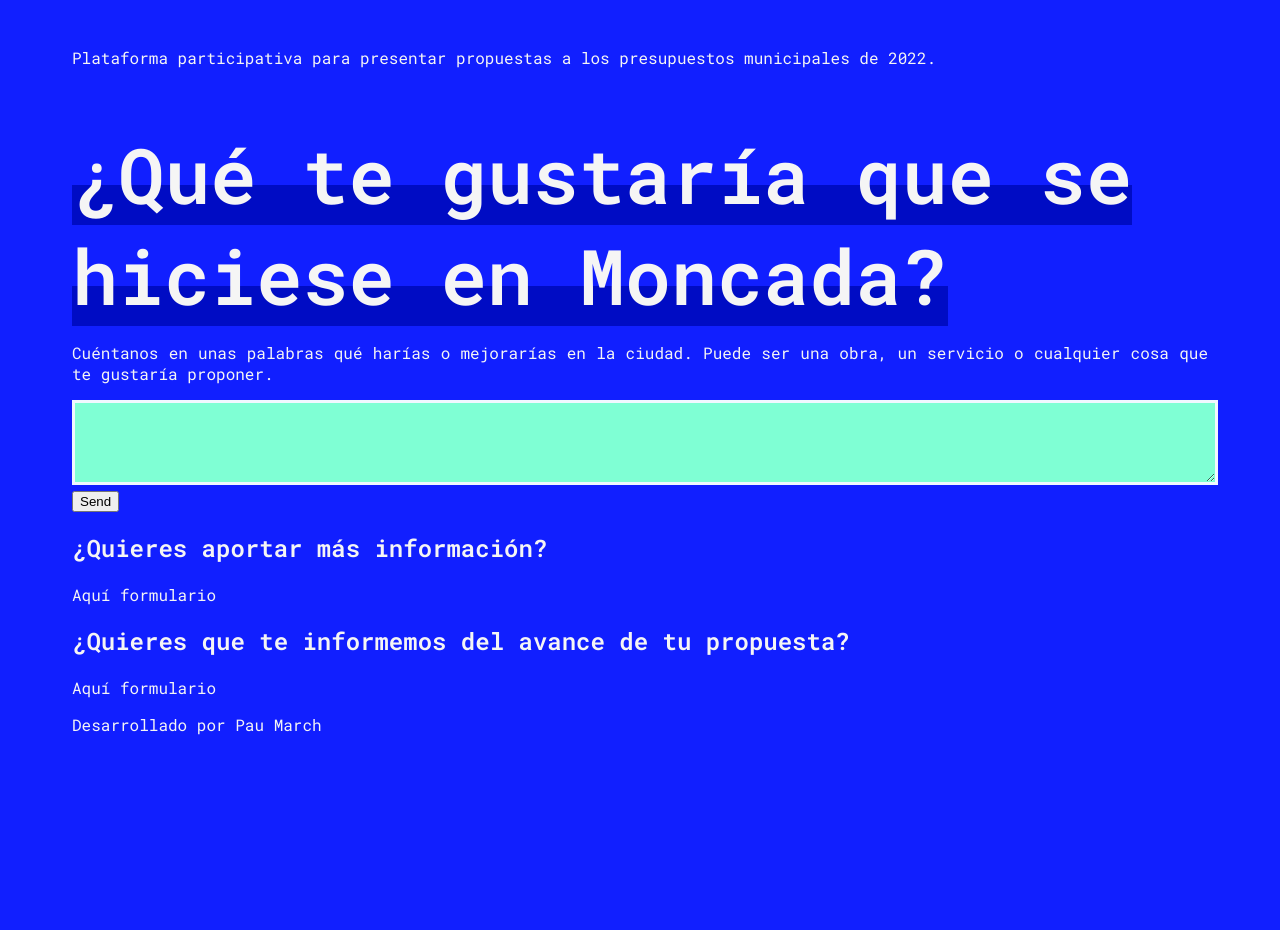
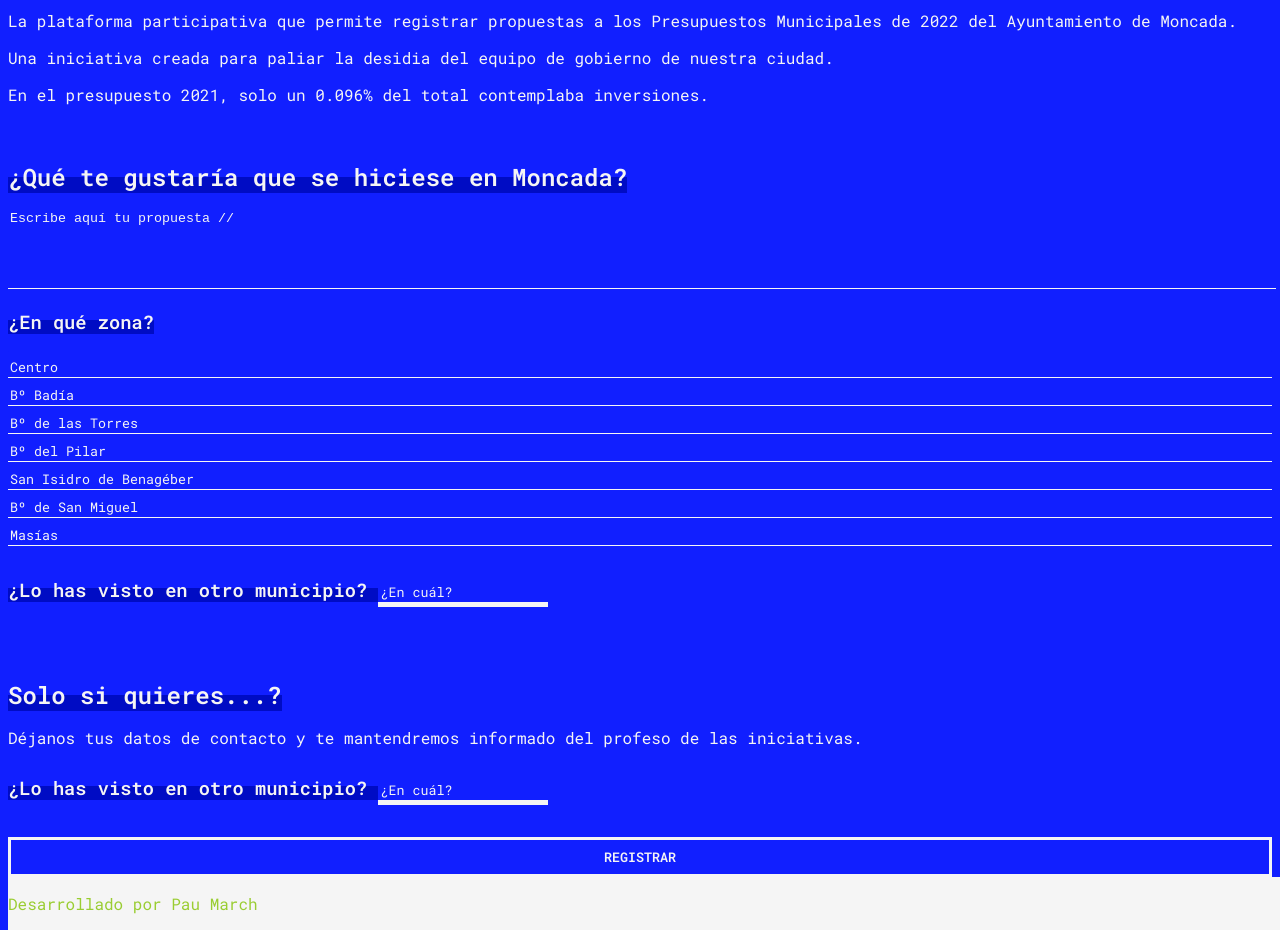
Before and after one commit to paumrch/decideMoncada, a plain HTML site: page index.html in a window 1280 px wide. Shown: the part 420-1350 px from the top of the page. Before the commit the page ends 1171 px from the top, so only its background shows below. Drawn offline with Linux system fonts and the light colour scheme.

Commit message:
noFullFooter

```diff
--- a/assets/styles/_first.scss
+++ /dev/null
@@ -1,15 +0,0 @@
-  .first {
-
-    padding-bottom: 5vh;
-
-
-    h1 {
-      font-size: 9vw;
-      text-align: center;
-
-      span {
-        font-weight: 300;
-      }
-    }
-
-  }
--- a/assets/styles/_fonts.scss
+++ b/assets/styles/_fonts.scss
@@ -6,8 +6,13 @@ body {
 
     h1 {
         font-weight: bold;
-        font-size: 1.5rem;
-    }
+        font-size: 9vw;
+
+        span {
+          font-weight: 300;
+        }
+
+      }
 
     li {
         text-transform: lowercase;
@@ -23,4 +28,45 @@ body {
         text-align: justify;
       }
 
+    select {
+
+        font-size: 0.9 rem;
+        font-family: 'Roboto Mono', monospace;
+    }
+
+    input {
+
+        font-size: 0.9 rem;
+        font-family: 'Roboto Mono', monospace;
+
+    }
+
+    button {
+        font-size: 1 rem;
+        font-weight: 700;
+        font-family: 'Roboto Mono', monospace;
+        text-transform: uppercase;
+    }
+
+
+    .underline {
+        background-image: linear-gradient(
+          transparent calc(65% - 5px),
+          darken(#111fff, 15%) 5px
+        );
+        background-size: cover;
+        background-repeat: no-repeat;
+        display: inline;
+
+        h1 {
+            font-weight: bold;
+            font-size: 9vw;
+
+            span {
+              font-weight: 300;
+            }
+          }
+
+      }
+
 }
--- a/assets/styles/_form.scss
+++ b/assets/styles/_form.scss
@@ -1,6 +1,73 @@
+::placeholder {
+    color: whitesmoke;
+    opacity: 1;
+}
+
 textarea {
+
     width: 100%;
-    border: solid;
-    border-color: aliceblue;
-    background-color: aquamarine;
+    border: none;
+    background-color: #111fff;
+    resize: none;
+    margin: 2vh 0 2vh 0;
+    border-bottom: solid whitesmoke;
+    border-bottom-width: 0.1rem;
+
+
 }
+
+input {
+
+    border: none;
+    background-color: #111fff;
+    resize: none;
+    margin: 2vh 0 2vh 0;
+    border-bottom: solid whitesmoke;
+    border-bottom-width: 5px;
+
+}
+
+.personalData {
+
+    width: 100%;
+
+}
+
+.form-inline {
+
+    display: inline-flex;
+}
+
+
+
+select {
+
+        width: 100%;
+        border: none;
+        color: whitesmoke;
+        background-color: #111fff;
+        resize: none;
+        margin: 2vh 0 2vh 0;
+
+        option {
+            margin-top: 1vh;
+            border-bottom: solid whitesmoke;
+            border-bottom-width: 0.1rem;
+            }
+        }
+
+button {
+
+    width: 100%;
+    border: solid whitesmoke;
+    border-width: 0.2rem;
+    background-color: #111fff;
+    resize: none;
+    padding: 1vh 0 1vh 0;
+    color: whitesmoke;
+
+}
+
+.btn {
+    margin-top: 2vh;
+}
--- a/assets/styles/_second.scss
+++ /dev/null
@@ -1,21 +0,0 @@
-.second {
-  display: grid;
-  width: 100%;
-
-  .aboutMe {
-
-    h2 {
-
-      font-size: 6vw;
-
-      background-image: linear-gradient(
-        transparent calc(65% - 5px),
-        darken(#111fff, 15%) 5px
-      );
-      background-size: 100%;
-      background-repeat: no-repeat;
-      display: inline;
-
-    }
-  }
-}
--- /dev/null
+++ b/assets/styles/_section.scss
@@ -0,0 +1,5 @@
+.section {
+
+  margin-top: 7vh;
+
+}
--- a/assets/styles/styles.scss
+++ b/assets/styles/styles.scss
@@ -1,18 +1,20 @@
 @import './navbar';
 @import './fonts';
-@import './first';
-@import './second';
+@import './section';
 @import './form';
 
-html {
-    box-sizing: border-box;
-    margin: 0 5% 0 5%;
-
-}
 
 body {
 
     color: whitesmoke;
     background-color: #111fff;
 
+    .footerFull {
+
+        width: 100%;
+        position: absolute;
+        color: yellowgreen;
+        background-color: whitesmoke;
+    }
+
 }
--- a/index.html
+++ b/index.html
@@ -102,6 +102,7 @@
       rel="stylesheet"
     />
   </head>
+
   <body>
     <header>
       <nav class="navbar">
@@ -115,56 +116,92 @@
       </nav>
     </header>
     <main>
+
+      <form action="/" class="propuesta">
+
         <!-- decideMoncada -->
-      <section>
-        <div class="first">
+
+        <div class="section">
           <div>
-            <h1><span>decide</span>Moncada</h1>
-            <p>Plataforma participativa para presentar propuestas a los presupuestos municipales de 2022.</p>
+            <h1 class=""><span>decide</span>Moncada</h1>
+            <p>
+              La plataforma participativa que permite registrar propuestas a los
+              Presupuestos Municipales de 2022 del Ayuntamiento de Moncada.
+            </p>
+            <p>
+              Una iniciativa creada para paliar la desidia del equipo de
+              gobierno de nuestra ciudad.
+            </p>
+            <p>
+              En el presupuesto 2021, solo un 0.096% del total contemplaba
+              inversiones.
+            </p>
           </div>
         </div>
+
         <!-- Escribe tu propuesta -->
-        <div class="second">
-            <form action="/">
-                <div class="aboutMe">
-                  <h2>¿Qué te gustaría que se hiciese en Moncada?</h2>
-                  <p>Cuéntanos en unas palabras qué harías o mejorarías en la ciudad. Puede ser una obra, un servicio o cualquier cosa que te gustaría proponer.</p>
-                <textarea rows="5"></textarea>
-              </div>
-              <div class="btn-block">
-                <button type="submit" href="/">Send</button>
-              </div>
-            </form>
-          </div>
-         <!-- Añade información -->
-         <div class="third">
-          <div class="aboutMe">
-            <h2>¿Quieres aportar más información?</h2>
+
+        <div class="section">
+          <div>
+            <h2 class="underline">
+              ¿Qué te gustaría que se hiciese en Moncada?
+            </h2>
+            <textarea
+              rows="5"
+              placeholder="Escribe aquí tu propuesta //"
+            ></textarea>
           </div>
           <div>
-            <form action="">
-              Aquí formulario
-            </form>
+            <h3 class="underline">
+              <label for="zonas">¿En qué zona?</label>
+            </h3>
+            <select id="zonas" name="zonas" size="10" class="zonas">
+              <option value="centro">Centro</option>
+              <option value="badia">Bº Badía</option>
+              <option value="torres">Bº de las Torres</option>
+              <option value="pilar">Bº del Pilar</option>
+              <option value="sanisidro">San Isidro de Benagéber</option>
+              <option value="sanmiguel">Bº de San Miguel</option>
+              <option value="masias">Masías</option>
+            </select>
+            <h3 class="underline">
+              <label for="otrosMunicipios">
+                ¿Lo has visto en otro municipio?
+              </label>
+            </h3>
+            <input type="text" name="otrosMunicipios" placeholder="¿En cuál?" />
           </div>
         </div>
-        <!-- Déjanos tus datos -->
-        <div class="third">
-          <div class="aboutMe">
-            <h2>¿Quieres que te informemos del avance de tu propuesta?</h2>
+
+        <!-- ¿Quieres que te avisemos? -->
+
+        <div class="section">
+          <div>
+            <h2 class="underline">Solo si quieres...?</h2>
+            <p>
+              Déjanos tus datos de contacto y te mantendremos informado del
+              profeso de las iniciativas.
+            </p>
           </div>
           <div>
-            <form action="">
-              Aquí formulario
-            </form>
+            <h3 class="underline">
+              <label for="otrosMunicipios"
+                >¿Lo has visto en otro municipio?</label
+              >
+            </h3>
+            <input type="text" name="otrosMunicipios" placeholder="¿En cuál?" />
+          </div>
+          <div class="btn">
+            <button type="submit" href="/">Registrar</button>
           </div>
         </div>
-      </section>
+      </main>
         <!-- footer section -->
         <footer>
-      <div class="footer">
+          <div class="footerFull">
             <p>Desarrollado por Pau March</p>
           </div>
         </footer>
-    </main>
+      </form>
   </body>
 </html>
```
Also changed, not shown: assets/styles/styles.css, 1 other file. Lines whose indentation alone changed are shown as unchanged.
